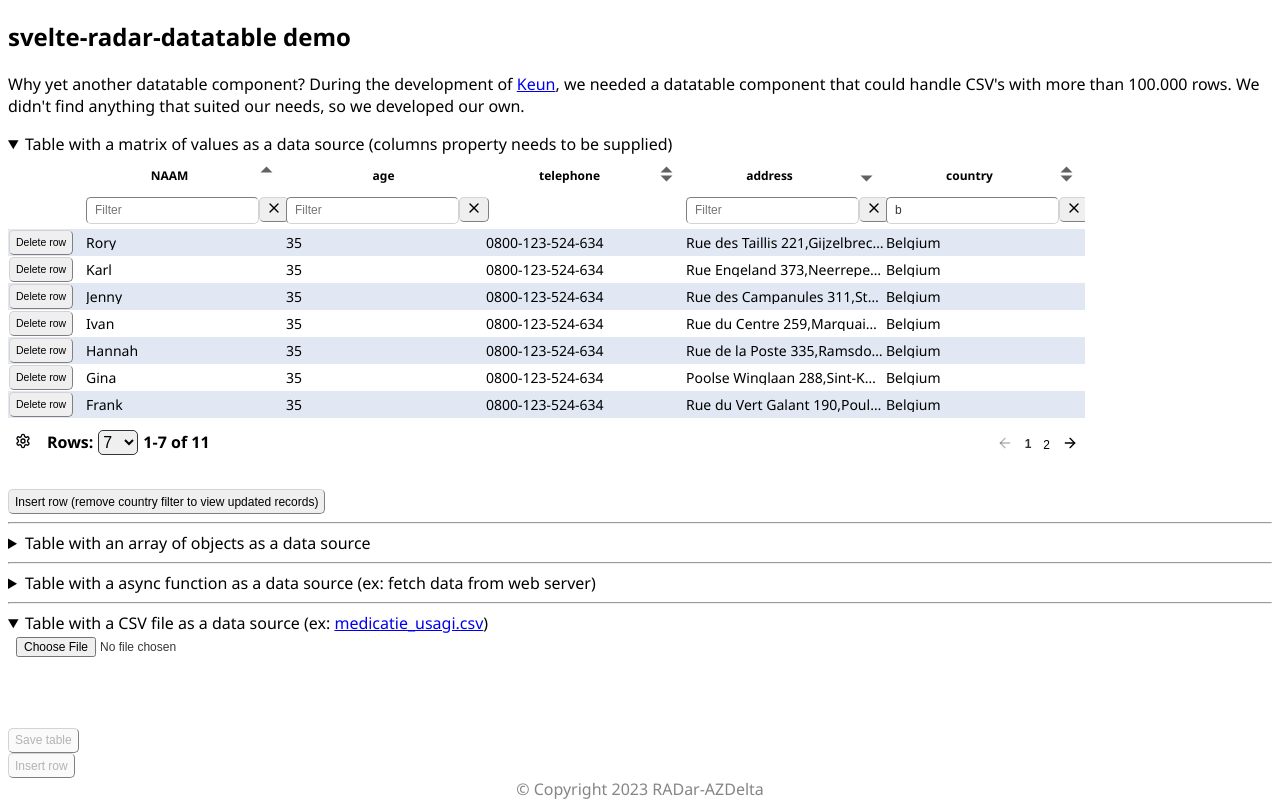
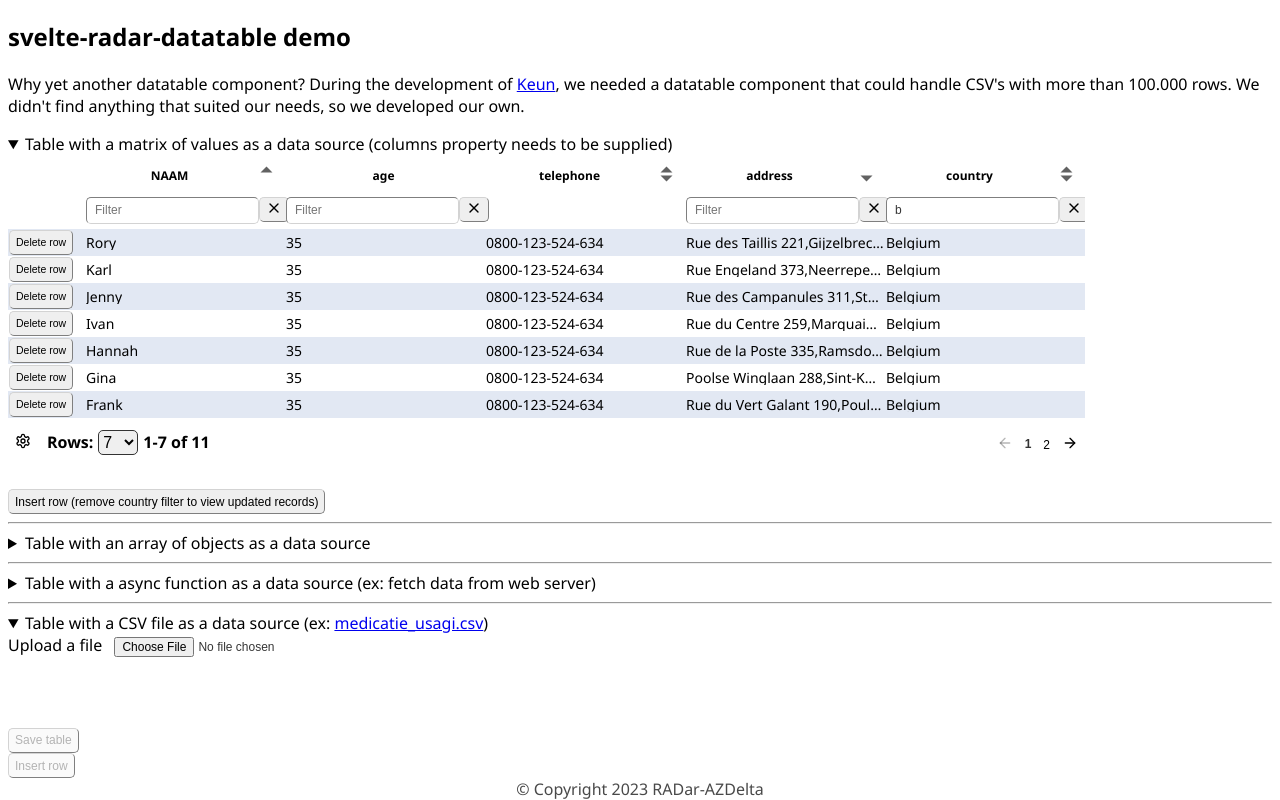
Before and after one commit to RADar-AZDelta/azd-radar-data-datatable, a SvelteKit app: page / in a window 1280 px wide. Built offline with nearby package versions, Linux system fonts and the light colour scheme.

Commit message:
lighthouse optimalisation

```diff
--- a/src/app.scss
+++ b/src/app.scss
@@ -11,7 +11,7 @@ footer {
     bottom: 0;
     width: 100%;
     text-align: center;
-    color: #858585;
+    color: #494949;
 
     a:link,
     a:visited,
@@ -20,11 +20,11 @@ footer {
     }
 
     a {
-        color: #858585;
+        color: #494949;
     }
 
     .copyright {
-        color: #858585;
+        color: #494949;
         text-align: center;
 
     }
--- a/src/lib/components/ColumnFilter.svelte
+++ b/src/lib/components/ColumnFilter.svelte
@@ -25,8 +25,8 @@
 </script>
 
 <div data-name="column-filter">
-  <input on:input={onInput} type={inputType} {value} placeholder="Filter" {disabled} />
-  <button on:click={onClick} {disabled}>
+  <input id="filter input {column} {Math.random()}" on:input={onInput} type={inputType} {value} placeholder="Filter" {disabled} />
+  <button on:click={onClick} {disabled} id="Cancel filter {column} {Math.random()}" aria-label="Cancel filter">
     <SvgIcon href={iconsSvgUrl} id="x" width="16px" height="16px" />
   </button>
 </div>
--- a/src/lib/components/ColumnSort.svelte
+++ b/src/lib/components/ColumnSort.svelte
@@ -54,7 +54,7 @@
   }
 </script>
 
-<button id="sort" on:click={onClick} {disabled}>
+<button id="sort-{column}-{Math.random()}" on:click={onClick} {disabled} aria-label="Sorting">
   <SvgIcon
     href={iconsSvgUrl}
     id="updown"
--- a/src/lib/components/DataTable.svelte
+++ b/src/lib/components/DataTable.svelte
@@ -360,7 +360,7 @@
 
   async function onColumnVisibilityChanged(e: Event) {
     const inputEl = e.target as HTMLInputElement
-    internalColumns!.find(col => col.id == inputEl.id)!.visible = inputEl.checked
+    internalColumns!.find(col => col.id == inputEl.name)!.visible = inputEl.checked
     internalColumns = internalColumns
   }
 
@@ -666,7 +666,8 @@
           <div>
             <input
               type="checkbox"
-              id={column.id}
+              name={column.id}
+              id="{column.id}-{Math.random()}"
               checked={column.visible == undefined ? true : column.visible}
               on:change={onColumnVisibilityChanged}
             />
--- a/src/lib/components/Options.svelte
+++ b/src/lib/components/Options.svelte
@@ -13,6 +13,6 @@
   }
 </script>
 
-<button data-name="settings-button" on:click={onClick} {disabled}
+<button data-name="settings-button" on:click={onClick} {disabled} id="Settings button {Math.random()}" aria-label="Settings button"
   ><SvgIcon href={iconsSvgUrl} id="gear" width="16px" height="16px" /></button
 >
--- a/src/lib/components/Pagination.svelte
+++ b/src/lib/components/Pagination.svelte
@@ -56,7 +56,7 @@
   </p>
 </div>
 <div data-name="pagination-container-pages">
-  <button disabled={!totalRows || currentPage === 1 || disabled} on:click={() => onChangePage(currentPage - 1)}>
+  <button disabled={!totalRows || currentPage === 1 || disabled} on:click={() => onChangePage(currentPage - 1)} id="Previous page {Math.random()}" aria-label="Previous page">
     <SvgIcon href={iconsSvgUrl} id="arrow-left" width="16px" height="16px" />
   </button>
   {#each pages as page}
@@ -67,6 +67,8 @@
   <button
     disabled={!totalRows || currentPage === totalPages || disabled}
     on:click={() => onChangePage(currentPage + 1)}
+    id="Next page {Math.random()}"
+    aria-label="Next page"
   >
     <SvgIcon href={iconsSvgUrl} id="arrow-right" width="16px" height="16px" />
   </button>
--- a/src/routes/+page.svelte
+++ b/src/routes/+page.svelte
@@ -228,6 +228,14 @@
   }
 </script>
 
+<svelte:head>
+  <title>Radar DataTable</title>
+  <meta
+    name="description"
+    content="The Svelte Radar DataTable is a datatable component that can handle CSV's with more than 100.000 rows. It does not only work with CSV's but also with a fetch function, matrix of data or a list of objects."
+  />
+</svelte:head>
+
 <article>
   <header>
     <h1>svelte-radar-datatable demo</h1>
@@ -302,7 +310,8 @@
         >medicatie_usagi.csv</a
       >)</summary
     >
-    <input type="file" accept=".csv" on:change={onFileInputChange} />
+    <label for="fileInput">Upload a file</label>
+    <input id="fileInput" type="file" accept=".csv" on:change={onFileInputChange} />
     <DataTable
       data={file}
       bind:this={dataTableFile}
```
